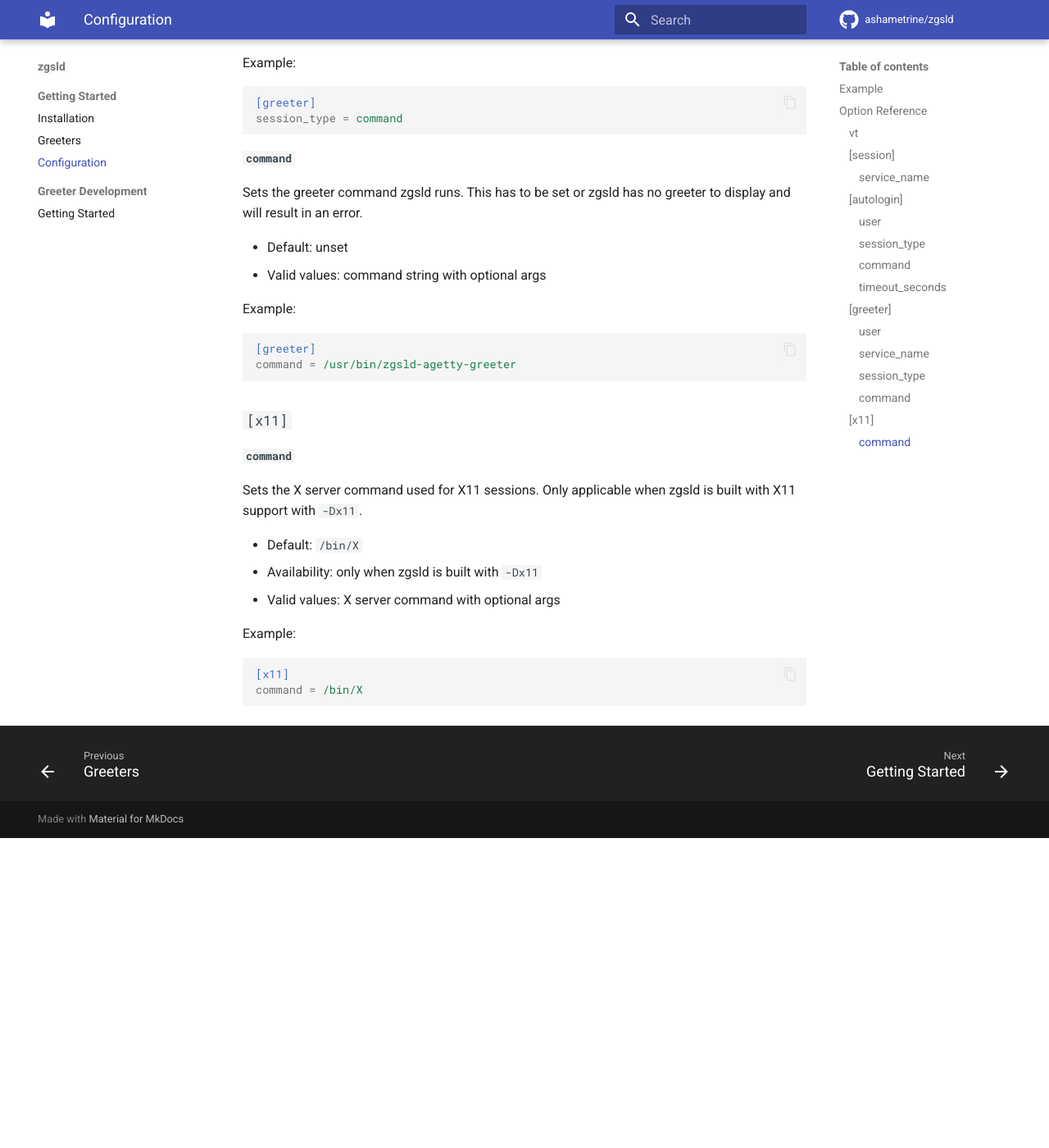
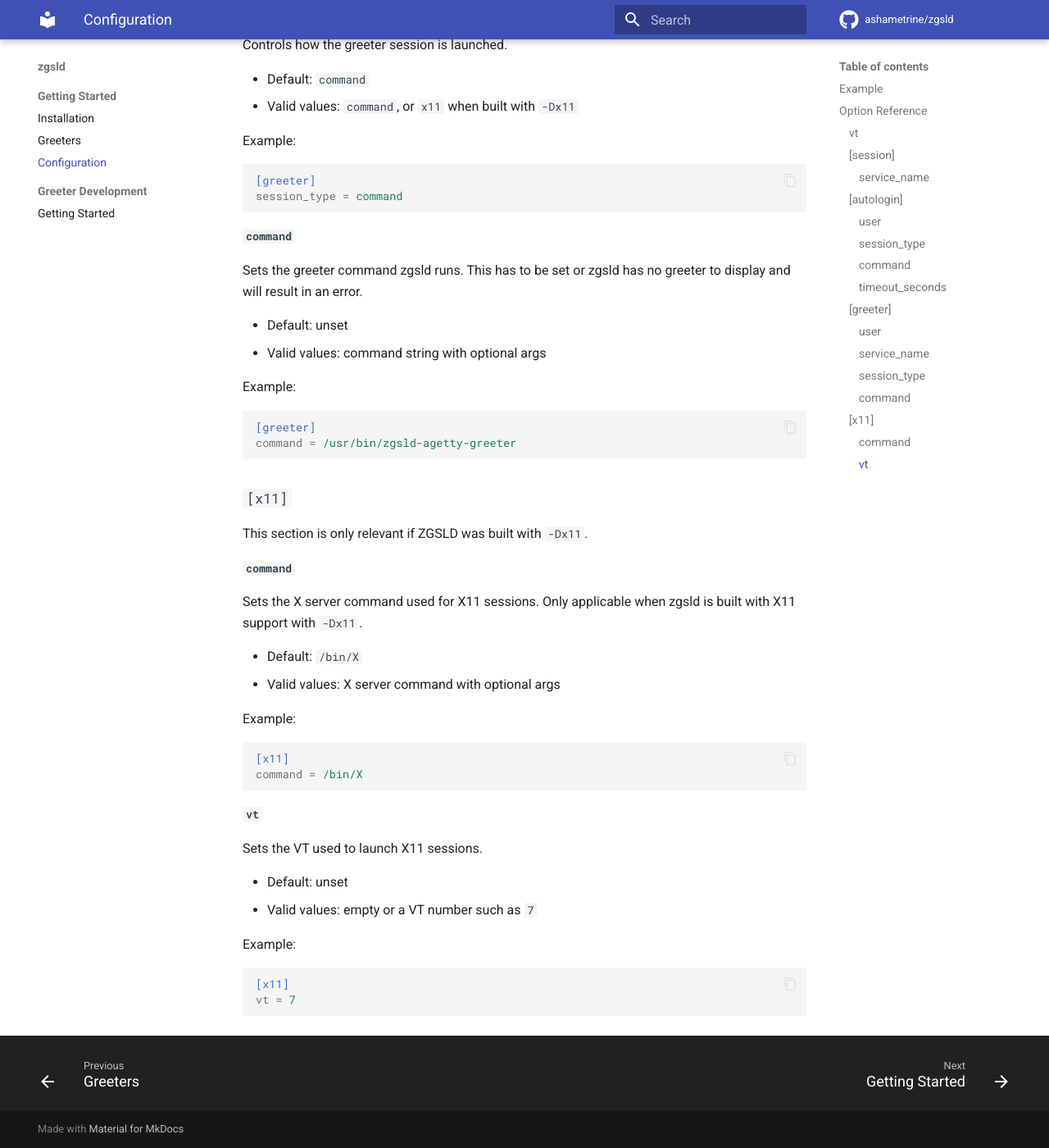
Before and after one commit to AshAmetrine/zgsld, an MkDocs documentation site: the page built from docs/configuration.md, in a window 1280 px wide and 1400 px high, scrolled down 3882 px. Shown: the whole window at 82% size. Built offline with MkDocs 1.6.1 and Material for MkDocs 9.7.7, drawn with Linux system fonts in a browser that asks for light colours; comment, search, counter and statistics services are not loaded; before the commit the page ends 4904 px from its top, so only the background shows below that; some of the changed text lies outside the part shown.

Commit message:
feat(x11): add VT override

````diff
--- a/docs/configuration.md
+++ b/docs/configuration.md
@@ -46,6 +46,11 @@ command = /usr/bin/zgsld-agetty-greeter
 [x11]
 # X server command with optional args
 command = /bin/X
+
+# VT used for X11 sessions.
+# Leave empty to use the main vt setting.
+# valid values: empty or a VT number
+vt =
 ```
 
 ## Option Reference
@@ -200,12 +205,14 @@ command = /usr/bin/zgsld-agetty-greeter
 ```
 
 ### `[x11]`
+
+This section is only relevant if ZGSLD was built with `-Dx11`.
+
 #### `command`
 
 Sets the X server command used for X11 sessions. Only applicable when zgsld is built with X11 support with `-Dx11`.
 
 - Default: `/bin/X`
-- Availability: only when zgsld is built with `-Dx11`
 - Valid values: X server command with optional args
 
 Example:
@@ -214,3 +221,17 @@ Example:
 [x11]
 command = /bin/X
 ```
+
+#### `vt`
+
+Sets the VT used to launch X11 sessions.
+
+- Default: unset
+- Valid values: empty or a VT number such as `7`
+
+Example:
+
+```ini
+[x11]
+vt = 7
+```
````
Also changed, not shown: 7 other files.
